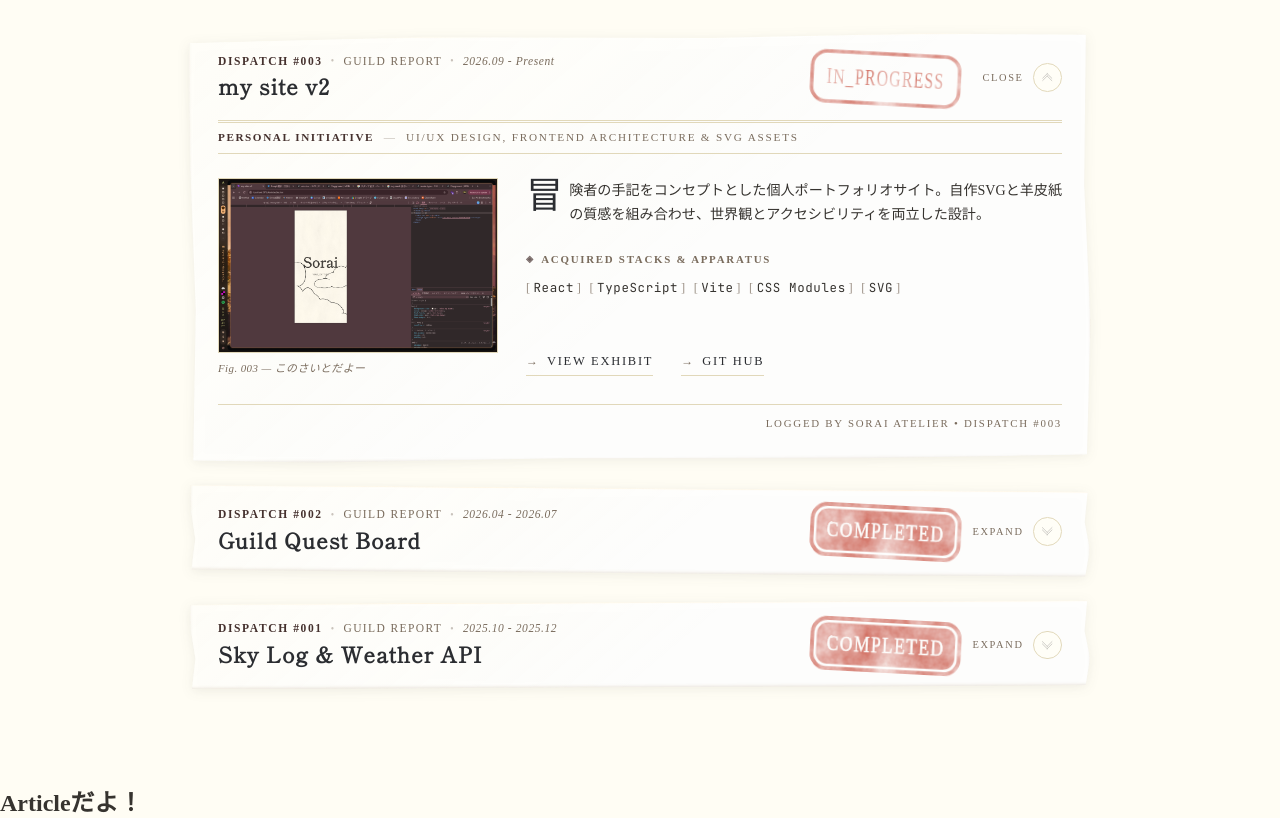
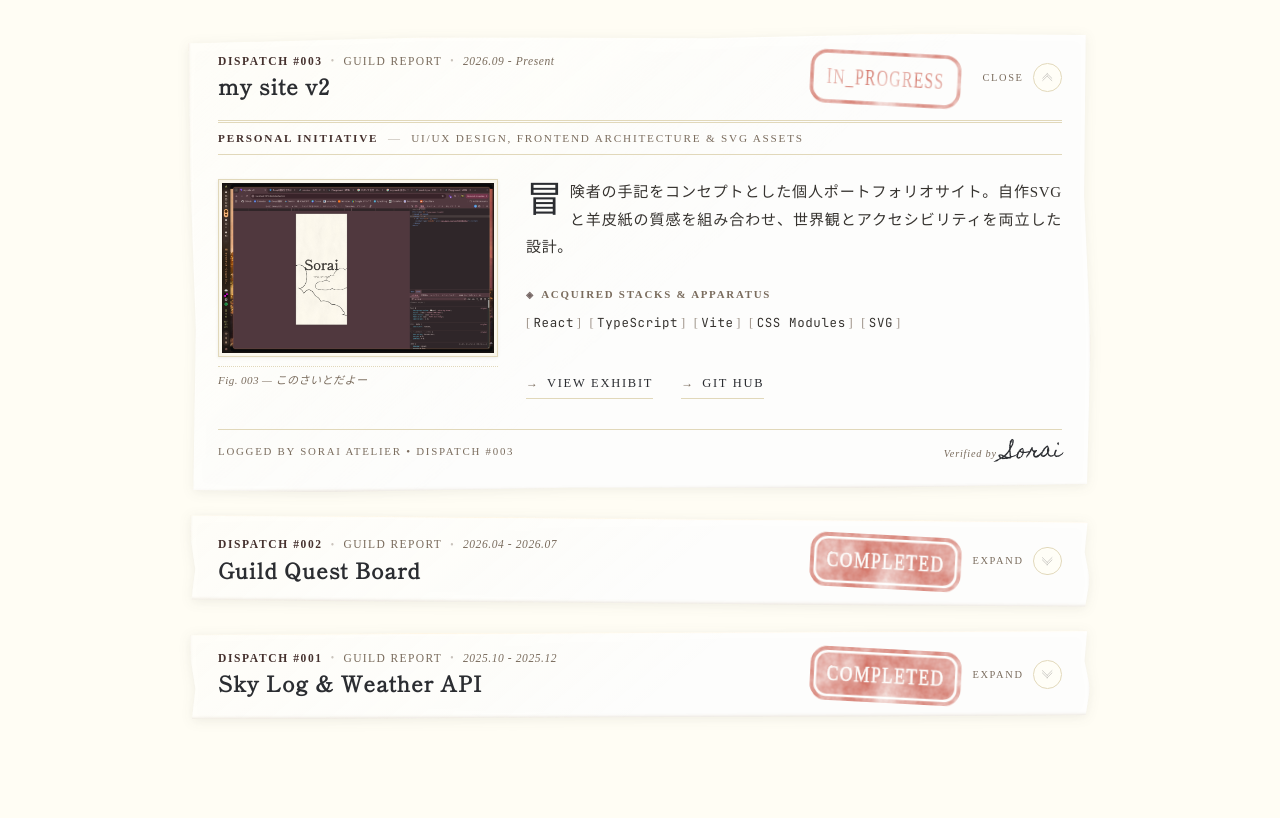
Before and after one commit to sorai-loop/my-site-v2, a React (Vite) app: page / in a window 1280 px wide. Shown: the part 1580-2398 px from the top of the page. Built offline with nearby package versions, Linux system fonts and the light colour scheme; a web font is replaced by a local one.

Commit message:
itemの中身の装飾をちょっと変更

```diff
--- a/src/components/works/WorksDetail.module.css
+++ b/src/components/works/WorksDetail.module.css
@@ -30,14 +30,14 @@
   display: flex;
   align-items: center;
   flex-wrap: wrap;
-  gap: 0.45rem;
-  border-top: 1px dashed var(--color-border-subtle, #e1d8ba);
-  border-bottom: 1px dashed var(--color-border-subtle, #e1d8ba);
+  gap: 0.5rem 0.75rem;
+  border-top: 1px solid var(--color-border-subtle, #e1d8ba);
+  border-bottom: 1px solid var(--color-border-subtle, #e1d8ba);
   padding: 0.35rem 0;
-  margin-bottom: 1.1rem;
+  margin-bottom: 1.25rem;
   font-family: var(--font-header, serif);
-  font-size: 0.65rem;
-  letter-spacing: 0.12em;
+  font-size: 0.67rem;
+  letter-spacing: 0.14em;
   color: var(--color-text-sub, #7a6c5d);
   text-transform: uppercase;
 }
@@ -45,22 +45,24 @@
 .bannerTag {
   font-weight: 700;
   color: var(--color-accent, #45312e);
+  letter-spacing: 0.16em;
 }
 
 .bannerDivider {
-  opacity: 0.5;
+  opacity: 0.45;
+  font-size: 0.75rem;
 }
 
 .bannerNote {
   letter-spacing: 0.14em;
-  font-size: 0.6rem;
-  opacity: 0.85;
+  font-size: 0.64rem;
+  opacity: 0.9;
 }
 
 .articleBody {
   display: grid;
   grid-template-columns: 1fr;
-  gap: 1.25rem;
+  gap: 1.35rem;
 }
 
 /* Media Column (Archival Blueprint / Sketch) */
@@ -68,7 +70,7 @@
   margin: 0;
   display: flex;
   flex-direction: column;
-  gap: 0.5rem;
+  gap: 0.55rem;
 }
 
 .imageFrame {
@@ -76,7 +78,10 @@
   overflow: hidden;
   border: 1px solid var(--color-border-subtle, #e1d8ba);
   background: var(--palette-paper, #fffdf4);
-  box-shadow: inset 0 0 12px rgba(156, 130, 92, 0.12);
+  padding: 3px;
+  box-shadow:
+    inset 0 0 10px rgba(156, 130, 92, 0.12),
+    0 1px 3px rgba(54, 51, 47, 0.08);
 }
 
 .workImage {
@@ -85,7 +90,7 @@
   height: auto;
   aspect-ratio: 16 / 10;
   object-fit: cover;
-  filter: contrast(0.96) sepia(0.08);
+  filter: contrast(0.97) sepia(0.06);
 }
 
 .imagePlaceholder {
@@ -125,11 +130,13 @@
 
 .caption {
   font-family: var(--font-header, serif);
-  font-size: 0.68rem;
-  line-height: 1.4;
+  font-size: 0.69rem;
+  line-height: 1.45;
   color: var(--color-text-sub, #7a6c5d);
   font-style: italic;
   letter-spacing: 0.04em;
+  padding-top: 0.35rem;
+  border-top: 1px dotted var(--color-border-subtle, #e1d8ba);
 }
 
 /* Text Column */
@@ -139,22 +146,23 @@
 }
 
 .description {
-  font-family: var(--font-body, serif);
-  font-size: 0.88rem;
-  line-height: 1.75;
+  font-family: var(--font-base), serif;
+  font-size: 0.94rem;
+  line-height: 1.85;
   color: var(--color-text-main, #36332f);
-  margin: 0 0 1.25rem;
+  margin: 0 0 1.35rem;
   text-align: justify;
+  letter-spacing: 0.04em;
 }
 
 /* ドロップキャップ */
 .description::first-letter {
-  font-family: inherit;
-  font-size: 2rem;
+  font-family: var(--font-display), 'Shippori Mincho', serif;
+  font-size: 2.15rem;
   font-weight: normal;
   float: left;
-  line-height: 0.88;
-  margin-right: 0.35rem;
+  line-height: 0.86;
+  margin-right: 0.45rem;
   padding-top: 0.15rem;
   color: var(--color-heading, #2b2d31);
 }
@@ -371,25 +379,58 @@
   color: var(--color-accent, #45312e);
 }
 
-/* 奥付・フッター (コロフォン) */
+/* 奥付・フッター (コロフォン ＆ 直筆サイン) */
 .articleFooter {
   border-top: 1px solid var(--color-border-subtle, #e1d8ba);
-  margin-top: 1.25rem;
-  padding-top: 0.5rem;
+  margin-top: 1.35rem;
+  padding-top: 0.65rem;
   display: flex;
-  justify-content: flex-end;
+  align-items: center;
+  justify-content: space-between;
+  flex-wrap: wrap;
+  gap: 0.6rem 1.25rem;
   position: static;
   opacity: 1;
   pointer-events: auto;
   z-index: auto;
 }
 
+.colophonLeft {
+  display: flex;
+  align-items: center;
+}
+
 .footerColophon {
   font-family: var(--font-header, serif);
-  font-size: 0.64rem;
+  font-size: 0.65rem;
   letter-spacing: 0.14em;
   color: var(--color-text-sub, #7a6c5d);
   text-transform: uppercase;
+}
+
+.signatureBlock {
+  display: inline-flex;
+  align-items: baseline;
+  gap: 0.45rem;
+  margin-left: auto;
+}
+
+.signatureLabel {
+  font-family: var(--font-header, serif);
+  font-size: 0.64rem;
+  font-style: italic;
+  letter-spacing: 0.08em;
+  color: var(--color-text-sub, #7a6c5d);
+}
+
+.signatureScript {
+  font-family: var(--font-handwriting, 'Homemade Apple', cursive);
+  font-size: 1.15rem;
+  line-height: 1;
+  color: var(--color-heading, #2b2d31);
+  transform: rotate(-3deg);
+  display: inline-block;
+  user-select: none;
 }
 
 /* ==========================================================================
@@ -461,12 +502,16 @@
   }
 
   .articleFooter {
-    margin-top: 1.75rem;
-    padding-top: 0.6rem;
+    margin-top: 1.85rem;
+    padding-top: 0.75rem;
   }
 
   .footerColophon {
     font-size: 0.68rem;
     letter-spacing: 0.16em;
   }
+
+  .signatureScript {
+    font-size: 1.28rem;
+  }
 }
--- a/src/components/works/WorksDetail.tsx
+++ b/src/components/works/WorksDetail.tsx
@@ -153,9 +153,15 @@ export const WorksDetail = ({
       </div>
 
       <footer className={styles.articleFooter}>
-        <span className={styles.footerColophon}>
-          LOGGED BY SORAI ATELIER • DISPATCH #{issueNum}
-        </span>
+        <div className={styles.colophonLeft}>
+          <span className={styles.footerColophon}>
+            LOGGED BY SORAI ATELIER • DISPATCH #{issueNum}
+          </span>
+        </div>
+        <div className={styles.signatureBlock}>
+          <span className={styles.signatureLabel}>Verified by</span>
+          <span className={styles.signatureScript}>Sorai</span>
+        </div>
       </footer>
     </div>
   );
```
